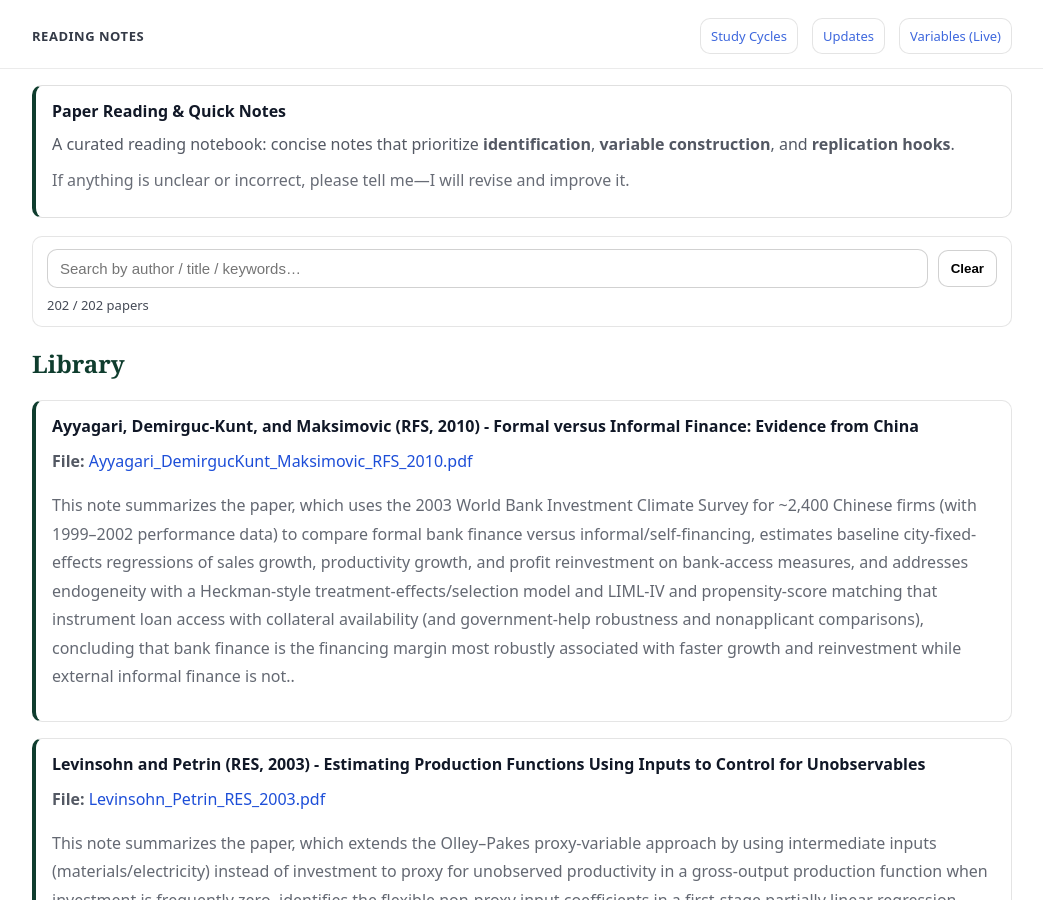
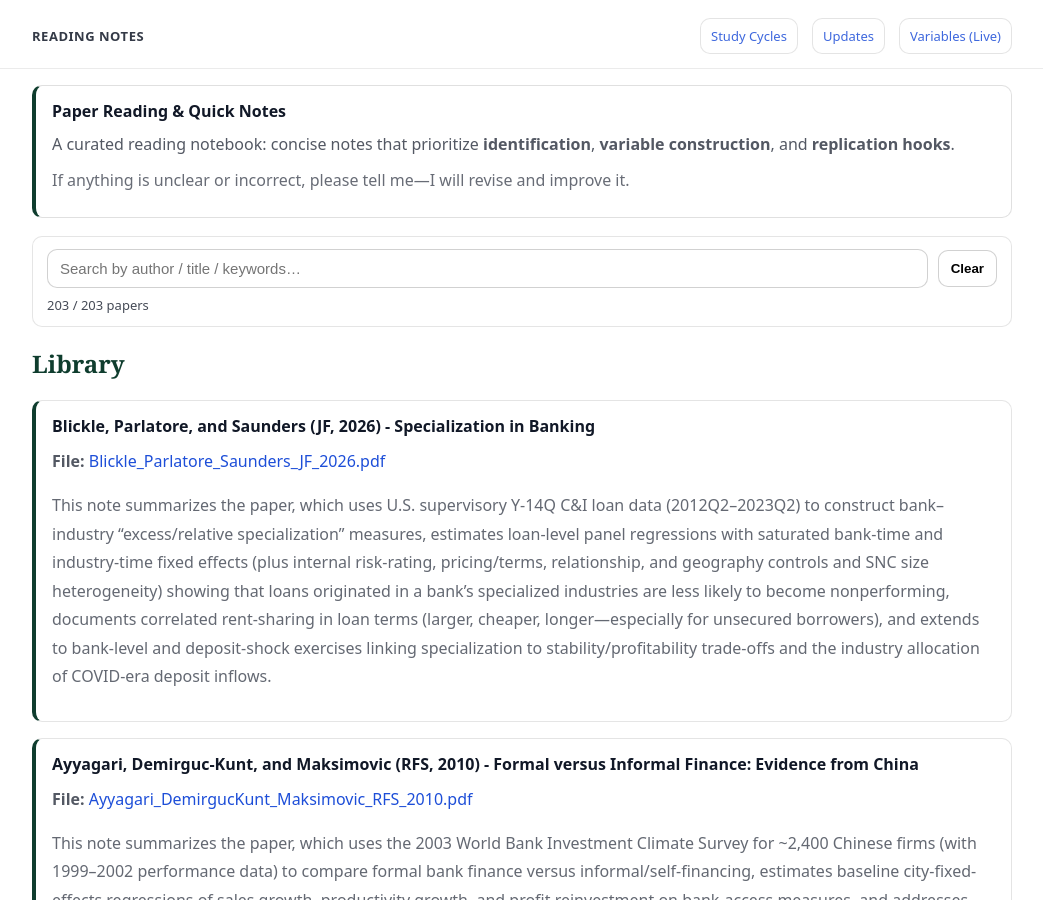
Before and after one commit to yaxinzn/study-archive, a Jekyll site: the page built from reading/index.md, in a window 1280 px wide and 900 px high. Shown: the whole window, without its empty margins (118-1161 px from the left). Built offline with Jekyll 4.4.1, drawn with Linux system fonts in a browser that asks for light colours.

Commit message:
Reading: add/update Blickle_Parlatore_Saunders_JF_2026.pdf

```diff
--- a/_data/reading.yml
+++ b/_data/reading.yml
@@ -1,3 +1,7 @@
+- title: "Blickle, Parlatore, and Saunders (JF, 2026) - Specialization in Banking"
+  file: "Blickle_Parlatore_Saunders_JF_2026.pdf"
+  desc: "This note summarizes the paper, which uses U.S. supervisory Y-14Q C&I loan data (2012Q2–2023Q2) to construct bank–industry “excess/relative specialization” measures, estimates loan-level panel regressions with saturated bank-time and industry-time fixed effects (plus internal risk-rating, pricing/terms, relationship, and geography controls and SNC size heterogeneity) showing that loans originated in a bank’s specialized industries are less likely to become nonperforming, documents correlated rent-sharing in loan terms (larger, cheaper, longer—especially for unsecured borrowers), and extends to bank-level and deposit-shock exercises linking specialization to stability/profitability trade-offs and the industry allocation of COVID-era deposit inflows."
+
 - title: "Ayyagari, Demirguc-Kunt, and Maksimovic (RFS, 2010) - Formal versus Informal Finance: Evidence from China"
   file: "Ayyagari_DemirgucKunt_Maksimovic_RFS_2010.pdf"
   desc: "This note summarizes the paper, which uses the 2003 World Bank Investment Climate Survey for ~2,400 Chinese firms (with 1999–2002 performance data) to compare formal bank finance versus informal/self-financing, estimates baseline city-fixed-effects regressions of sales growth, productivity growth, and profit reinvestment on bank-access measures, and addresses endogeneity with a Heckman-style treatment-effects/selection model and LIML-IV and propensity-score matching that instrument loan access with collateral availability (and government-help robustness and nonapplicant comparisons), concluding that bank finance is the financing margin most robustly associated with faster growth and reinvestment while external informal finance is not.."
```
Also changed, not shown: 1 other file.
